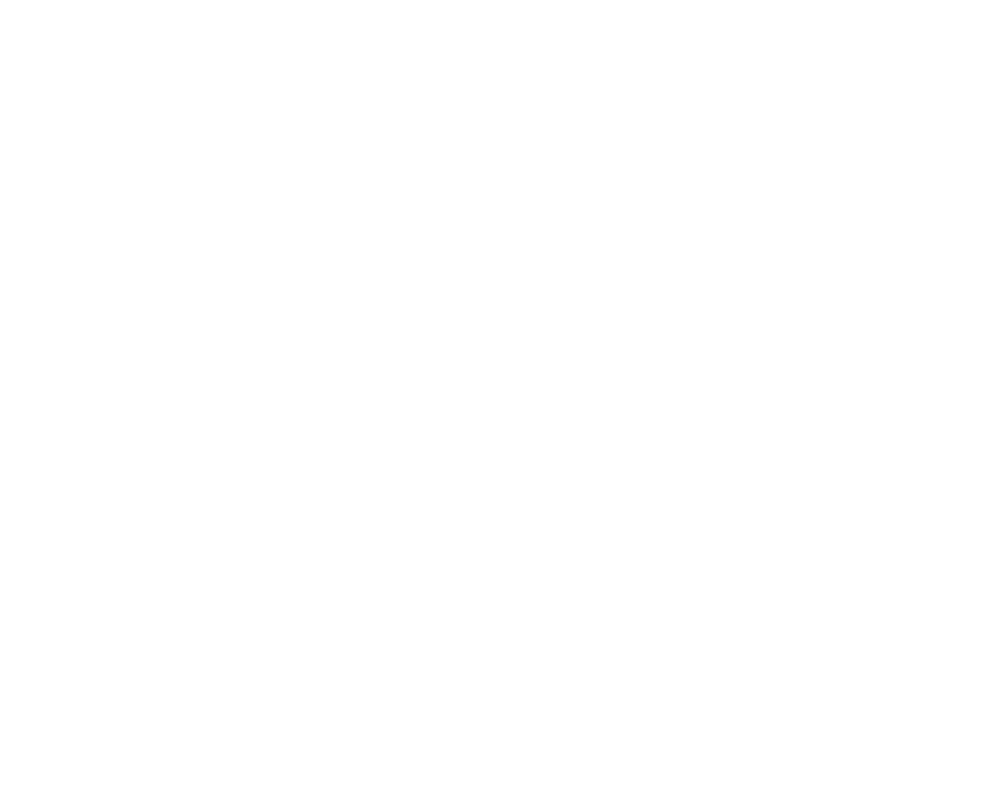
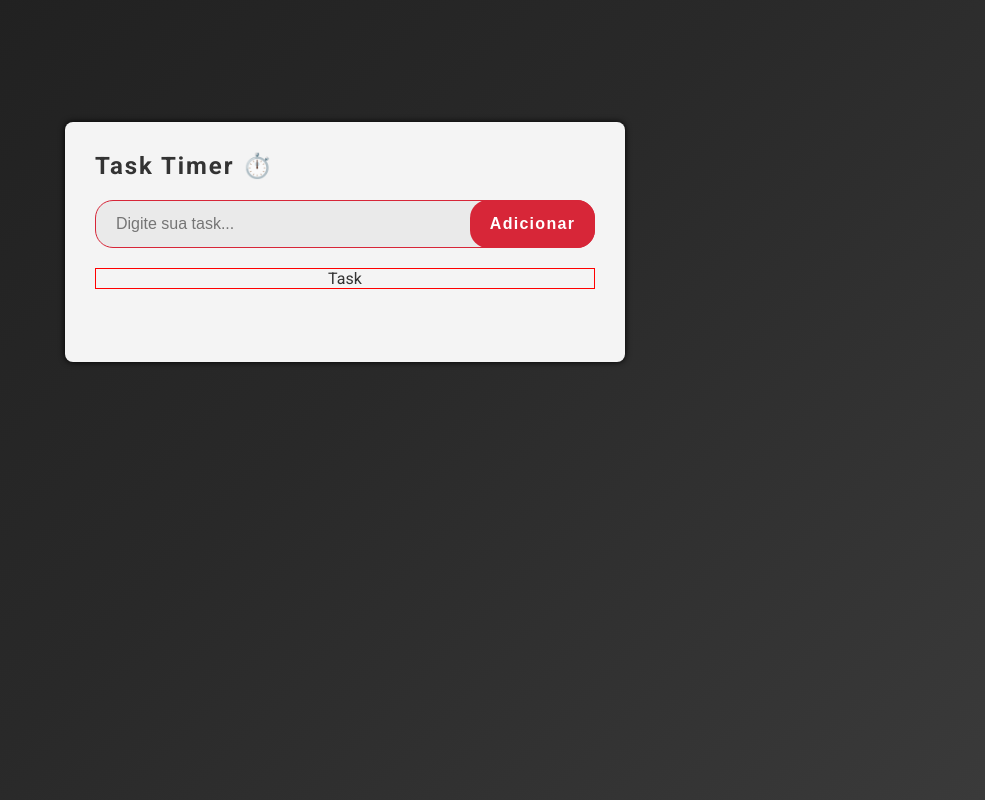
Before and after one commit to Lucasdpaula1/n8n-task-timer, a website: page index.html in a window 1280 px wide. Shown: the whole page, without its empty margins (295-1280 px from the left). Drawn offline with Linux system fonts and the light colour scheme.

Commit message:
feat: grid inicial, e card de input

```diff
--- a/index.html
+++ b/index.html
@@ -6,6 +6,22 @@
     <link rel="stylesheet" href="styles/index.css" />
     <title>Tasks Timer</title>
   </head>
-  <body></body>
+  <body>
+    <main class="items-main">
+      <section class="card-area">
+        <h3>Task Timer ⏱️</h3>
+        <div class="input-area">
+          <input type="text" placeholder="Digite sua task..." id="task" />
+          <button>Adicionar</button>
+        </div>
+        <section class="card-item-area">
+          <div class="item">
+            <p>Task</p>
+            <div class="item-icons"></div>
+          </div>
+        </section>
+      </section>
+    </main>
+  </body>
   <script src="dist/index.js" type="module"></script>
 </html>
--- a/styles/index.css
+++ b/styles/index.css
@@ -10,16 +10,102 @@
   --color-primary: #d72638;
   --color-secondary: #f8e9a1;
   --bg-light-white: #f4f4f4;
+  --bg-input: #eaeaea;
   --text-black: #333333;
   --text-gray-500: #a1a1a1;
 }
 
 body {
   display: grid;
-  height: 100vh;
   width: 100vw;
-  background-color: var(--color-light-white);
-  font-family: "Roboto" monospace;
+  min-height: 100vh;
+  background: linear-gradient(135deg, #1e1e1e, #292929, #3a3a3a);
   grid-template-columns: repeat(12, 1fr);
+  font-family: "Roboto", monospace;
+  grid-template-rows: 90px 1fr;
   color: var(--text-black);
 }
+
+.items-main {
+  grid-column: 3 / 11;
+  grid-row: 2 / 3;
+  display: flex;
+  align-items: center;
+  flex-direction: column;
+  padding-top: 2rem;
+}
+
+.card-area {
+  background-color: var(--bg-light-white);
+  width: 90%;
+  min-height: 15rem;
+  max-width: 35rem;
+  border-radius: 8px;
+  box-shadow: 0px 0px 6px 0px black;
+  display: flex;
+  flex-direction: column;
+  padding: 30px;
+  gap: 20px;
+
+  h3 {
+    font-size: 24px;
+    letter-spacing: 0.08em;
+  }
+}
+
+.input-area {
+  position: relative;
+  width: 100%;
+  height: 3rem;
+
+  input {
+    position: absolute;
+    width: 100%;
+    height: 100%;
+    border-radius: 18px;
+    background-color: var(--bg-input);
+    border: 1px solid var(--color-primary);
+    padding: 20px;
+    font-size: 16px;
+    transition-duration: 0.2s;
+
+    &:focus {
+      outline: none;
+      box-shadow: 0px 0px 6px 0px var(--color-primary);
+    }
+  }
+  button {
+    position: absolute;
+    height: 100%;
+    width: 25%;
+    background-color: var(--color-primary);
+    color: white;
+    border: none;
+    letter-spacing: 0.08em;
+    font-size: 16px;
+    min-width: 6rem;
+    border-radius: 18px;
+    cursor: pointer;
+    font-weight: bold;
+    right: 0;
+    top: 0;
+    transition-duration: 0.3s;
+
+    &:hover {
+      transform: scale(1.1);
+      letter-spacing: 0.1em;
+    }
+  }
+}
+
+.card-item-area {
+  border: 1pt solid red;
+  display: flex;
+  flex-direction: column;
+  align-items: center;
+  justify-content: center;
+
+  .item {
+    display: flex;
+  }
+}
```
